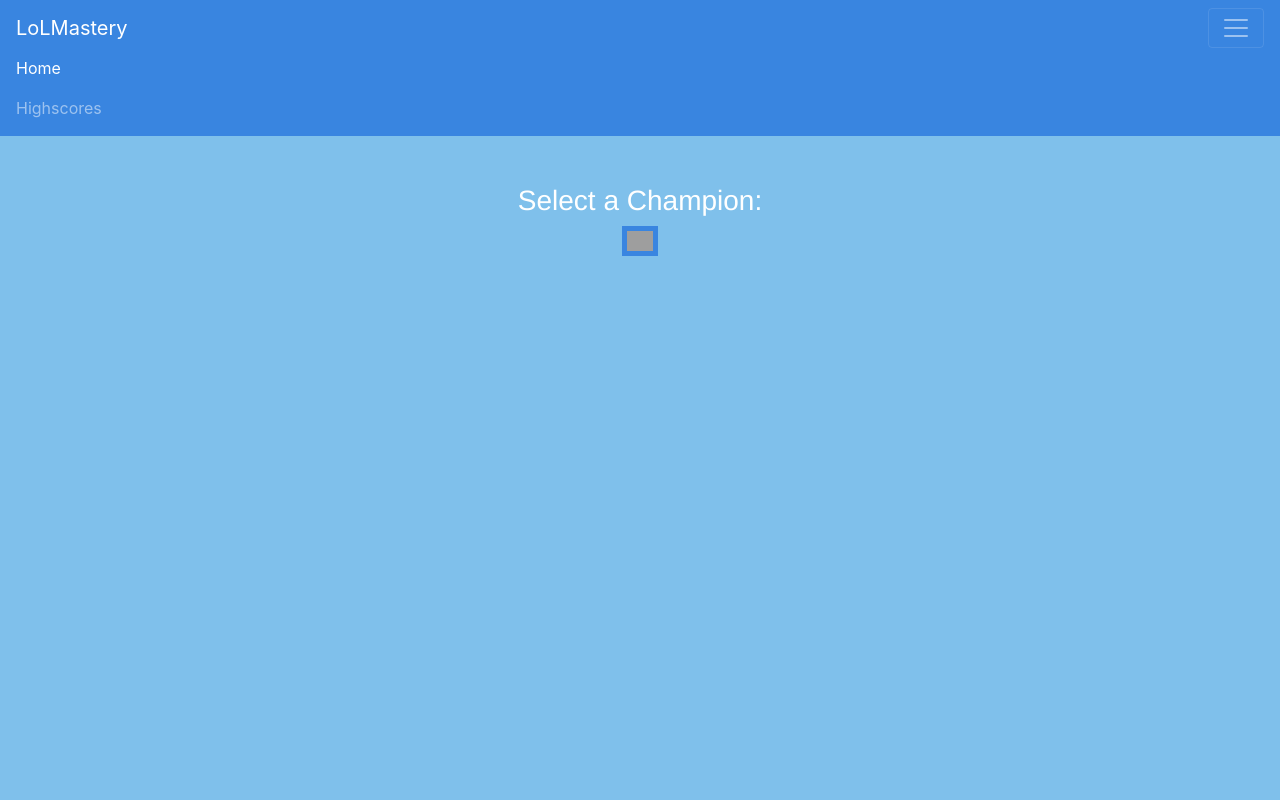
After one commit to RoryHarrison/webtech-flask, a Flask app: template app/templates/highscores_nav.html in a window 1280 px wide, after a click that opens the changed part. The commit adds this page. Run offline with Flask 2, Linux system fonts and the light colour scheme; the template is opened without the code that fills it: most values are stand-ins (such as "Sample title", 1, 10 or a date in 2020); parts of the project's set-up code (start-up, migrations or seed data) failed here and were passed over; some libraries are stand-ins or nearby versions; grey boxes are pictures that could not be loaded.

Commit message:
Finished Summoner Page, Highscores in Progress

```diff
--- /dev/null
+++ b/app/static/css/highscores_nav.css
@@ -0,0 +1,23 @@
+body,html{
+    height: 100%;
+    width: 100%;
+    margin: 0;
+    padding: 0;
+    background: #7fc0eb !important;
+}
+
+.title {
+    color: white;
+    font-family: Helvetica;
+}
+
+.wrapper {
+    border-radius: 20%;
+    background-color: #4da8e4;
+}
+
+.icon {
+    height: 30px;
+    width: auto;
+    border: 5px solid #3985e0;
+}
--- a/app/templates/base.html
+++ b/app/templates/base.html
@@ -35,9 +35,11 @@
     <script src="https://cdn.datatables.net/1.10.19/js/dataTables.bootstrap4.min.js"></script>
 
     <!-- Bootstrap -->
-    <script src="https://cdnjs.cloudflare.com/ajax/libs/popper.js/1.12.9/umd/popper.min.js" integrity="sha384-ApNbgh9B+Y1QKtv3Rn7W3mgPxhU9K/ScQsAP7hUibX39j7fakFPskvXusvfa0b4Q"
+    <script src="https://cdnjs.cloudflare.com/ajax/libs/popper.js/1.12.9/umd/popper.min.js"
+        integrity="sha384-ApNbgh9B+Y1QKtv3Rn7W3mgPxhU9K/ScQsAP7hUibX39j7fakFPskvXusvfa0b4Q"
         crossorigin="anonymous"></script>
-    <script src="https://maxcdn.bootstrapcdn.com/bootstrap/4.0.0/js/bootstrap.min.js" integrity="sha384-JZR6Spejh4U02d8jOt6vLEHfe/JQGiRRSQQxSfFWpi1MquVdAyjUar5+76PVCmYl"
+    <script src="https://maxcdn.bootstrapcdn.com/bootstrap/4.0.0/js/bootstrap.min.js"
+        integrity="sha384-JZR6Spejh4U02d8jOt6vLEHfe/JQGiRRSQQxSfFWpi1MquVdAyjUar5+76PVCmYl"
         crossorigin="anonymous"></script>
 
     <!-- Core plugin JavaScript -->
@@ -45,7 +47,23 @@
 </head>
 
 <body id="page-top">
-
+    <nav class="navbar navbar-dark mb-5" style="background-color: #3985e0;z-index:500;">
+        <a class="navbar-brand" href="/index">LoLMastery</a>
+        <button class="navbar-toggler" type="button" data-toggle="collapse" data-target="#navbarNav"
+            aria-controls="navbarNav" aria-expanded="false" aria-label="Toggle navigation">
+            <span class="navbar-toggler-icon"></span>
+        </button>
+        <div class="collapse navbar-collapse" id="navbarNav">
+            <ul class="navbar-nav">
+                <li class="nav-item active">
+                    <a class="nav-link" href="/index">Home</a>
+                </li>
+                <li class="nav-item">
+                    <a class="nav-link" href="/highscores">Highscores</a>
+                </li>
+            </ul>
+        </div>
+    </nav>
     <div id="content-wrapper">
         <div class="container-fluid">
             {% block content %}{% endblock %}
--- /dev/null
+++ b/app/templates/highscores_nav.html
@@ -0,0 +1,16 @@
+{% extends "base.html" %}
+{% block content %}
+<link rel="stylesheet" href="../static/css/highscores_nav.css">
+<div class="container-fluid">
+    <div class="d-flex justify-content-center mx-5">
+        <h3 class="title">Select a Champion:</h3>
+    </div>
+    <div class="d-flex justify-content-center mx-5">
+        <div class="grid-container">
+            {% for champ in cdata %}
+            <div class="grid-item"><img class="icon" src="http://ddragon.leagueoflegends.com/cdn/img/champion/tiles/{{ cdata['id'] }}_0.jpg"></div>
+            {% endfor %}
+        </div>
+    </div>
+</div>
+{% endblock %}
```
Also changed, not shown: app/routes.py (+21 -0 lines), app/static/css/summoner.css (+9 -43 lines), app/templates/highscores.html (added, +43 -0 lines), app/templates/summoner.html (+43 -3 lines), app/static/css/highscores.css (added), app/static/ranked-emblems/Emblem_Bronze.png (deleted), app/static/ranked-emblems/Emblem_Challenger.png (deleted), app/static/ranked-emblems/Emblem_Diamond.png (deleted), app/static/ranked-emblems/Emblem_Gold.png (deleted), app/static/ranked-emblems/Emblem_Grandmaster.png (deleted), app/static/ranked-emblems/Emblem_Iron.png (deleted), app/static/ranked-emblems/Emblem_Master.png (deleted), app/static/ranked-emblems/Emblem_Platinum.png (deleted), app/static/ranked-emblems/Emblem_Silver.png (deleted).
